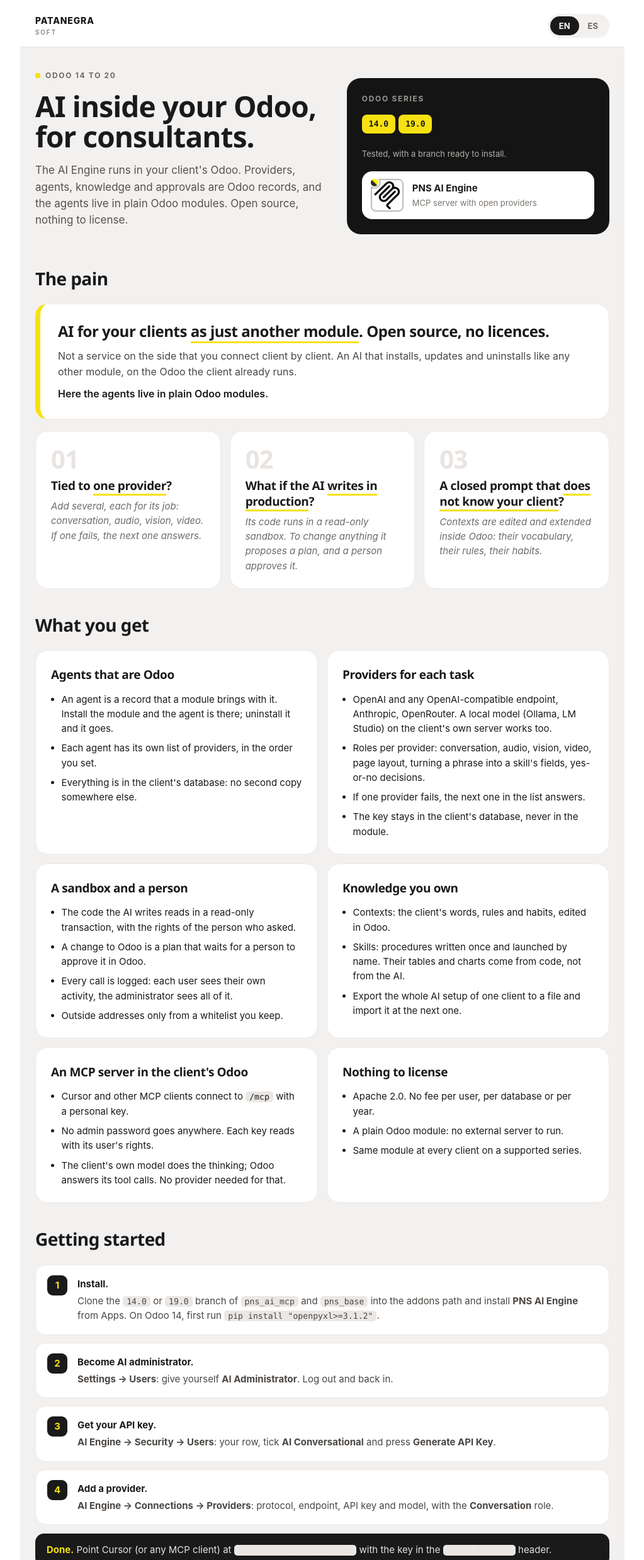
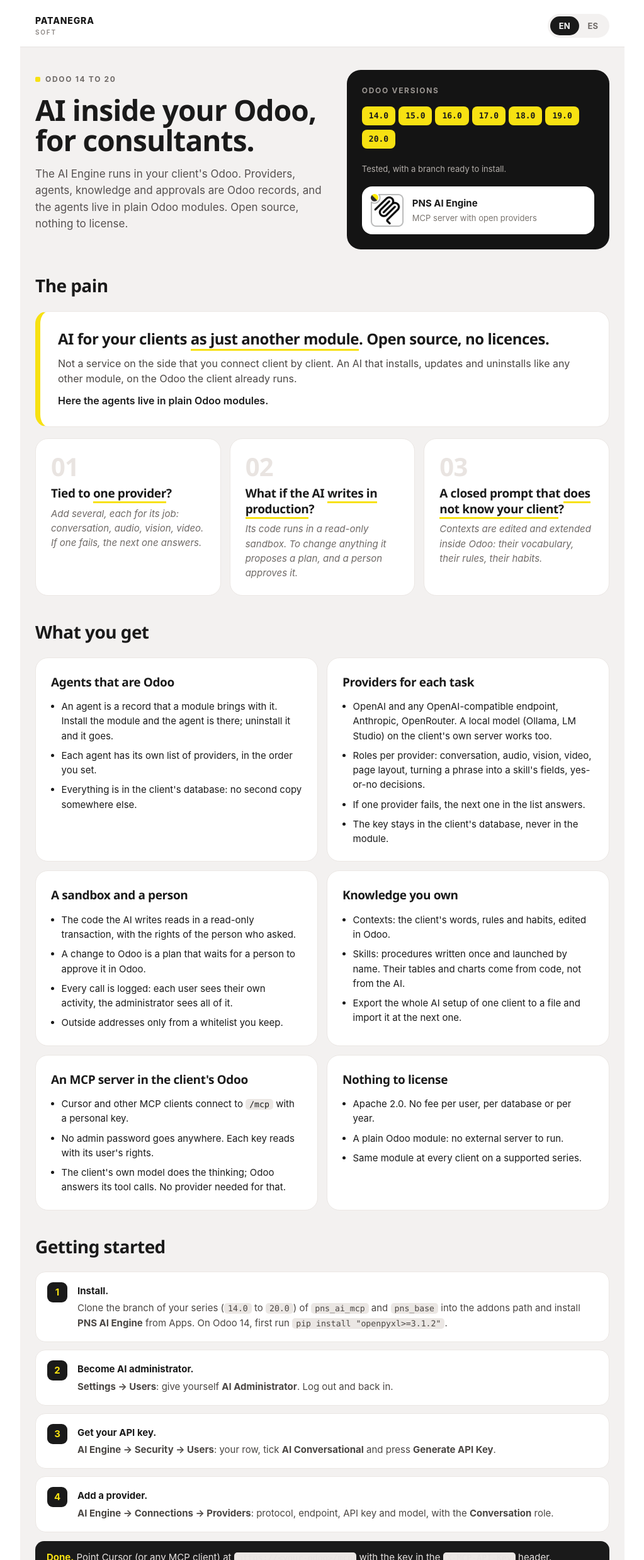
Before and after one commit to patanegra-soft/pns_ai_mcp, a plain HTML site: page common/static/description/index.html in a window 1280 px wide. Shown: the top 2477 px of the page at 63% size, without its empty margins (128-1151 px from the left). Drawn offline with Linux system fonts and the light colour scheme.

Commit message:
Update docs and publish tooling

```diff
--- a/common/static/description/index.html
+++ b/common/static/description/index.html
@@ -99,7 +99,8 @@
     text-transform: uppercase;
     color: #9a9591;
   }
-  .pb-series span {
+  .pb-series span, .pb-series a {
+    text-decoration: none;
     display: inline-block;
     margin: 0 5px 7px 0;
     padding: 5px 11px;
@@ -239,8 +240,8 @@
         </p>
       </div>
       <div class="pb-dark">
-        <p class="pb-dark-head">Odoo series</p>
-        <p class="pb-series"><span>14.0</span><span>19.0</span></p>
+        <p class="pb-dark-head">Odoo versions</p>
+        <p class="pb-series"><a href="https://www.patanegra.com/ai-engine-odoo-14.html">14.0</a><a href="https://www.patanegra.com/ai-engine-odoo-15.html">15.0</a><a href="https://www.patanegra.com/ai-engine-odoo-16.html">16.0</a><a href="https://www.patanegra.com/ai-engine-odoo-17.html">17.0</a><a href="https://www.patanegra.com/ai-engine-odoo-18.html">18.0</a><a href="https://www.patanegra.com/ai-engine-odoo-19.html">19.0</a><a href="https://www.patanegra.com/ai-engine-odoo-20.html">20.0</a></p>
         <p class="pb-dark-note">Tested, with a branch ready to install.</p>
         <div class="pb-app">
           <img src="icon.png" alt="PNS AI Engine"/>
@@ -340,7 +341,7 @@
       <ol class="pb-steps">
         <li>
           <b>Install.</b>
-          <p>Clone the <code>14.0</code> or <code>19.0</code> branch of <code>pns_ai_mcp</code> and <code>pns_base</code> into the addons path and install <strong>PNS AI Engine</strong> from Apps. On Odoo 14, first run <code>pip install "openpyxl&gt;=3.1.2"</code>.</p>
+          <p>Clone the branch of your series (<code>14.0</code> to <code>20.0</code>) of <code>pns_ai_mcp</code> and <code>pns_base</code> into the addons path and install <strong>PNS AI Engine</strong> from Apps. On Odoo 14, first run <code>pip install "openpyxl&gt;=3.1.2"</code>.</p>
         </li>
         <li>
           <b>Become AI administrator.</b>
@@ -389,7 +390,7 @@
       </div>
       <div class="pb-dark">
         <p class="pb-dark-head">Versiones de Odoo</p>
-        <p class="pb-series"><span>14.0</span><span>19.0</span></p>
+        <p class="pb-series"><a href="https://www.patanegra.com/es/ai-engine-odoo-14.html">14.0</a><a href="https://www.patanegra.com/es/ai-engine-odoo-15.html">15.0</a><a href="https://www.patanegra.com/es/ai-engine-odoo-16.html">16.0</a><a href="https://www.patanegra.com/es/ai-engine-odoo-17.html">17.0</a><a href="https://www.patanegra.com/es/ai-engine-odoo-18.html">18.0</a><a href="https://www.patanegra.com/es/ai-engine-odoo-19.html">19.0</a><a href="https://www.patanegra.com/es/ai-engine-odoo-20.html">20.0</a></p>
         <p class="pb-dark-note">Probadas, con una rama lista para instalar.</p>
         <div class="pb-app">
           <img src="icon.png" alt="PNS AI Engine"/>
@@ -489,7 +490,7 @@
       <ol class="pb-steps">
         <li>
           <b>Instala.</b>
-          <p>Clona la rama <code>14.0</code> o <code>19.0</code> de <code>pns_ai_mcp</code> y de <code>pns_base</code> en el addons path e instala <strong>PNS AI Engine</strong> desde Aplicaciones. En Odoo 14, antes, <code>pip install "openpyxl&gt;=3.1.2"</code>.</p>
+          <p>Clona la rama de tu versión (de la <code>14.0</code> a la <code>20.0</code>) de <code>pns_ai_mcp</code> y de <code>pns_base</code> en el addons path e instala <strong>PNS AI Engine</strong> desde Aplicaciones. En Odoo 14, antes, <code>pip install "openpyxl&gt;=3.1.2"</code>.</p>
         </li>
         <li>
           <b>Hazte administrador de IA.</b>
```
Also changed, not shown: 1 other file.
